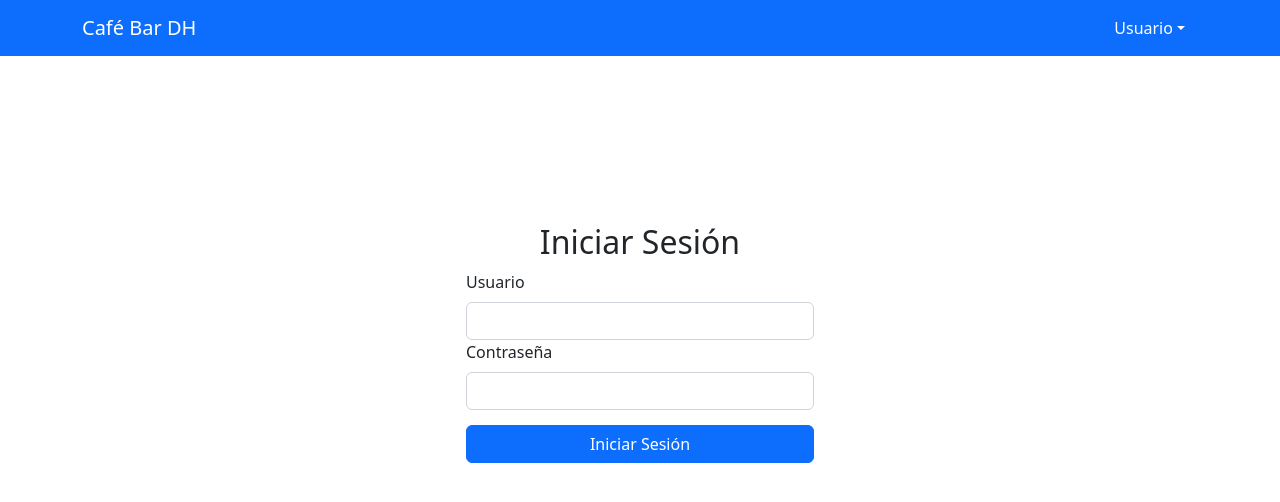
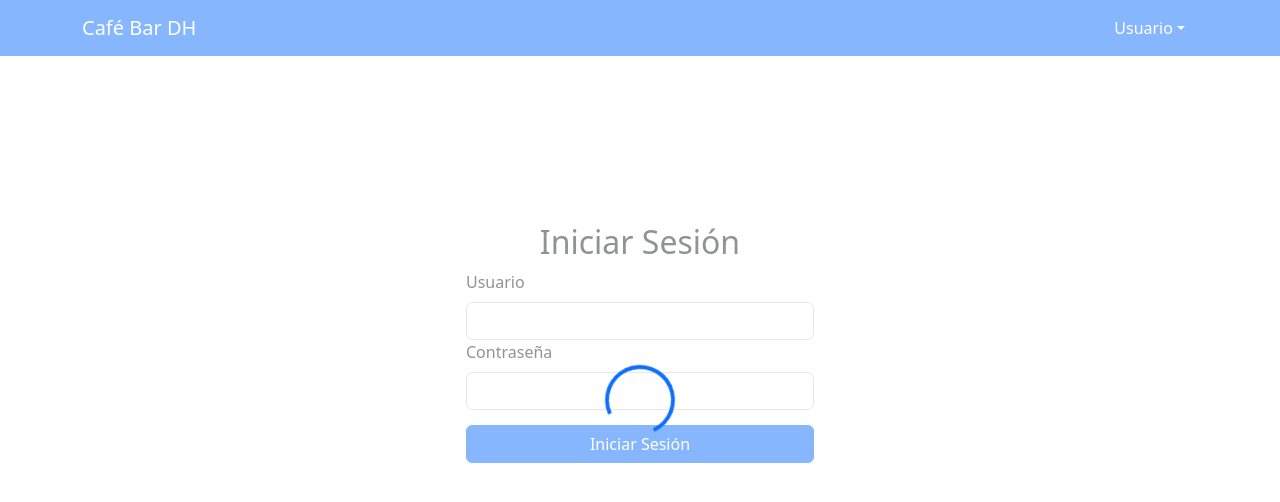
Before and after one commit to dcubidesm/CafeBarDH-Ecommerce, a React (Create React App) app in the folder proyecto_front/: page /login in a window 1280 px wide. Shown: the top 502 px of the page. Built offline with nearby package versions, Linux system fonts and the light colour scheme.

Commit message:
Actualizacion de instalaciones
Actualizacion de nuevas instalaciones para importar conexion con el back y se le puse un spinner

```diff
--- /dev/null
+++ b/proyecto_front/src/components/helper/helper.js
@@ -0,0 +1,5 @@
+export function calculaExtraccionSesion(){
+    const now = new Date().getTime();
+    const newDate = now + 60 * 30 * 1000;
+    return new Date(newDate);
+}
--- /dev/null
+++ b/proyecto_front/src/components/loading/loading.css
@@ -0,0 +1,17 @@
+#loading-backdrop {
+    top: 0;
+    left: 0;
+    position: fixed;
+    background: rgba(255,255,255,0.5);
+    width: 100%;
+    height: 100%;
+    z-index: 9999;
+    display: flex;
+    align-items: center;
+    justify-content: center;
+}
+
+#loading-backdrop .spinner-border {
+    width: 70px;
+    height: 70px;
+}
--- /dev/null
+++ b/proyecto_front/src/components/loading/loading.js
@@ -0,0 +1,17 @@
+import React from 'react';
+import { Spinner } from 'react-bootstrap';
+import "./loading.css";
+
+export default class loading extends React.Component {
+    constructor(props) {
+        super(props);
+        this.state = {}
+    }
+    render() {
+        return (
+            <div id="loading-backdrop">
+                <Spinner animation="border" variant="primary" />
+            </div>
+        );
+    }
+}
--- a/proyecto_front/src/components/login/login.js
+++ b/proyecto_front/src/components/login/login.js
@@ -2,8 +2,13 @@ import React from "react";
 import axios from "axios";
 import { Form, Button, Container, Row, Col } from "react-bootstrap";
 import './login.css';
+import { isNull } from 'util';
+import Cookies from 'universal-cookie';
+import { calculaExtraccionSesion } from '../helper/helper';
+import Loading from "../loading/loading";
 import app from "../app.json";
 
+const cookies = new Cookies();
 const {APIHOST} = app;
 
 export default class login extends React.Component {
@@ -21,9 +26,17 @@ export default class login extends React.Component {
         pass: this.state.pass,
     }
     )
-    .then((response) =>{
-        console.log(response);
-    })
+    .then((response) => {
+      if (isNull(response.data.token)) {
+        alert("usuario y/o contraseña invalidas");
+      } else {
+        cookies.set("_s", response.data.token, {
+        path: "/",
+        expires: calculaExtraccionSesion(),
+          });
+        }
+      })
+
     .catch((err) =>{
         console.log(err);
     });
@@ -31,7 +44,8 @@ export default class login extends React.Component {
 
   render() {
     return (
-      <Container id="login-container">
+      <Container id="login-container" >
+        <Loading />
         <Row>
           <Col>
             <Row>
--- a/proyecto_front/src/components/router/router.js
+++ b/proyecto_front/src/components/router/router.js
@@ -1,26 +1,24 @@
 import React from "react";
-import { BrowserRouter as Router, Routes, Route } from "react-router-dom";
+import { BrowserRouter as Router, Switch, Route } from "react-router-dom";
 import Login from "../login/login";
 import Inicio from "../index/index";
 
-export default function AppRoutes() {
-  return (
-    <Router>
-      <Routes>
-        <Route exact path="/login" element={<Login />} />
-        <Route
-          path="/*"
-          element={
-            <h1 style={{ marginTop: 300 }}>
-              404 <br />
-              Página no encontrada
-            </h1>
-          }
-        ></Route>
+export default function AppRoutes(){
 
-        <Route exact path="index" element={<Inicio />}> </Route>
-        <Route exact path="/*" element={<Inicio />}> </Route>
-      </Routes>
-    </Router>
-  );
+    return(
+        <Router>
+            <Switch>
+                <Route exact path={ [ "/login" ] } component={ Login } />
+                <Route exact path={ [ "/" ] } component={ Inicio } />
+                <Route exact path={ [ "/index" ] } component={ Inicio } />
+                <Route path={ "*" } component={ () => (
+                        <h1 style={{ marginTop: 300 }}>
+                        404
+                        <br/>
+                        Página no encontrada
+                        </h1>
+                )}></Route>
+            </Switch>
+        </Router>
+    );
 }
```
